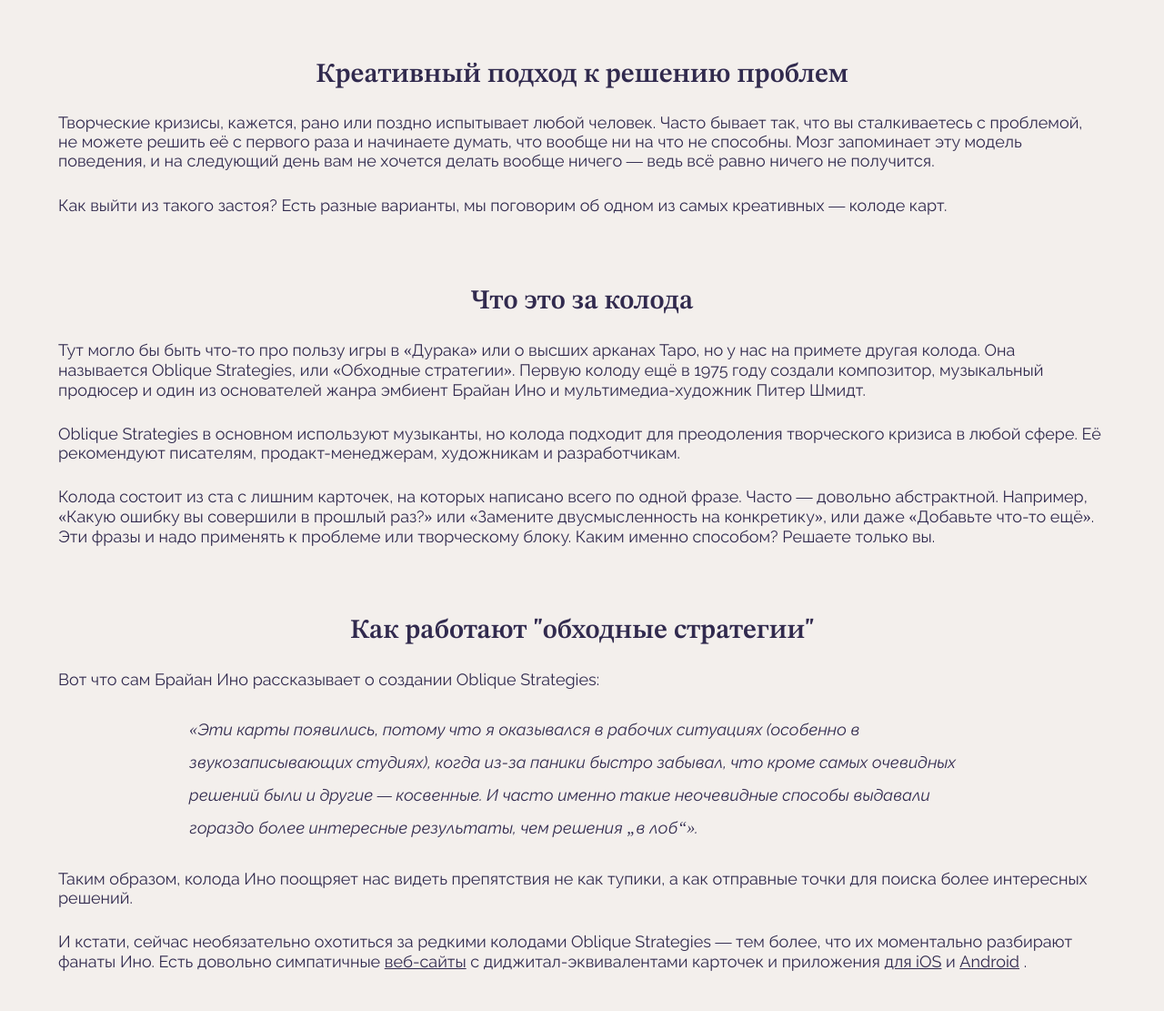
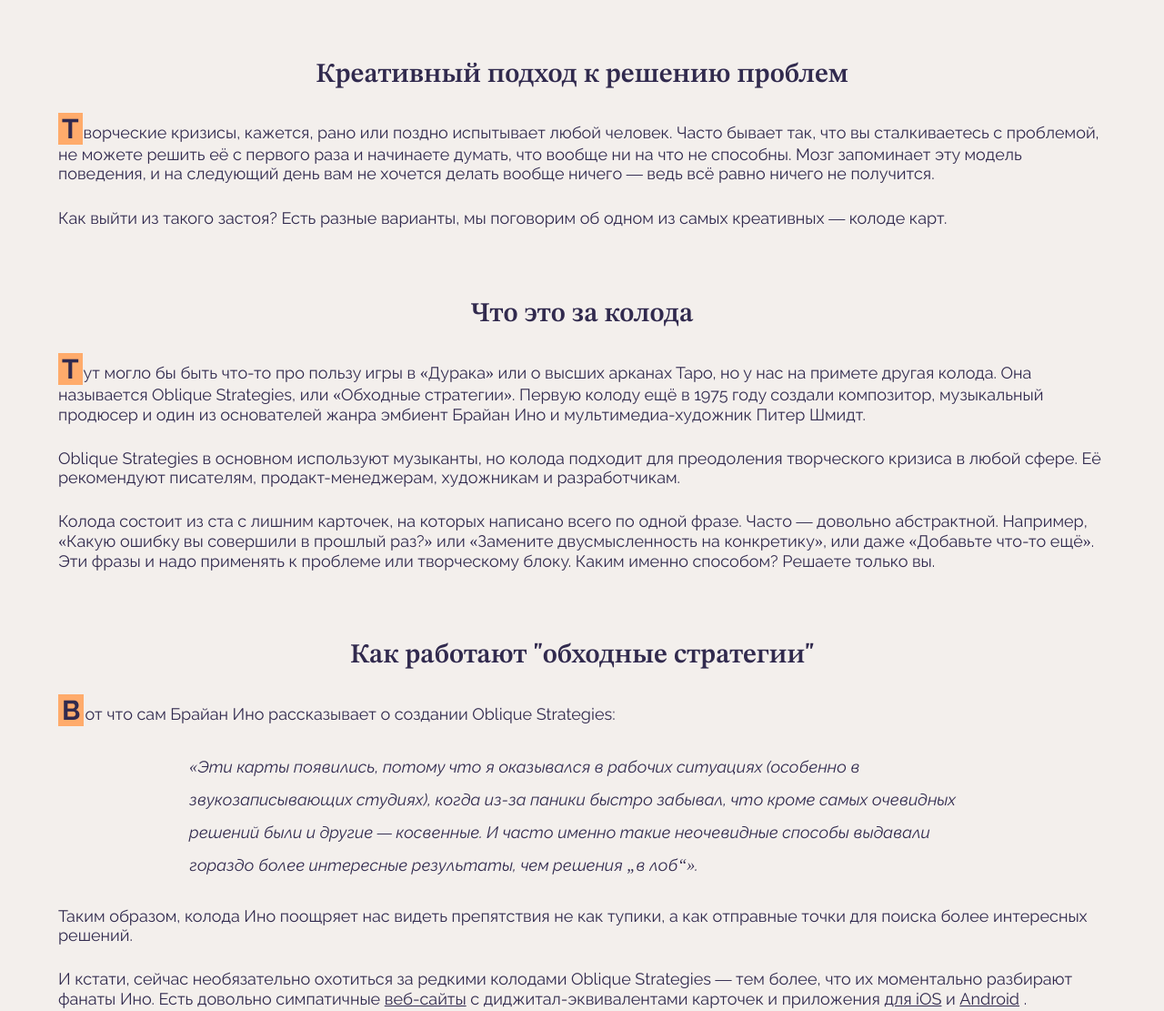
Before and after one commit to r4sk01/cards-will-tell, a plain HTML site: page index.html in a window 1280 px wide. Shown: the part 240-1351 px from the top of the page at 91% size. Drawn offline with Linux system fonts and the light colour scheme.

Commit message:
First letter is styled.

```diff
--- a/index.html
+++ b/index.html
@@ -17,7 +17,7 @@
     </header>
     <main class="content content-section">
       <h2 class="heading content__title">Креативный подход к решению проблем</h2>
-      <div class="content__text-block">
+      <div class="content__text-block content__text-block_type_first-lettered">
         <p class="content__paragraph">
           Творческие кризисы, кажется, рано или поздно испытывает любой человек. Часто бывает так, что вы сталкиваетесь с проблемой, не можете решить её с первого раза и начинаете думать, что вообще ни на что не способны. Мозг запоминает эту модель поведения, и на следующий день вам не хочется делать вообще ничего — ведь всё равно ничего не получится.
         </p>
@@ -26,7 +26,7 @@
         </p>
       </div>
       <h2 class="heading content__title">Что это за колода</h2>
-      <div class="content__text-block">
+      <div class="content__text-block content__text-block_type_first-lettered">
         <p class="content__paragraph">
           Тут могло бы быть что-то про пользу игры в «Дурака» или о высших арканах Таро, но у нас на примете другая колода. Она называется Oblique Strategies, или «Обходные стратегии». Первую колоду ещё в 1975 году создали композитор, музыкальный продюсер и один из основателей жанра эмбиент Брайан Ино и мультимедиа-художник Питер Шмидт.
         </p>
@@ -38,7 +38,7 @@
         </p>
       </div>
       <h2 class="heading content__title">Как работают "обходные стратегии"</h2>
-      <div class="content__text-block">
+      <div class="content__text-block content__text-block_type_first-lettered">
         <p class="content__paragraph">
           Вот что сам Брайан Ино рассказывает о создании Oblique Strategies:
         </p>
--- a/styles/style.css
+++ b/styles/style.css
@@ -102,3 +102,12 @@ figure {
   inset-block-start: 50%;
   inset-inline-start: -25px;
 }
+
+.content__text-block_type_first-lettered .content__paragraph:first-of-type::first-letter {
+  display: inline-block;
+  margin-inline-end: 1px;
+  padding: 0 4px;
+  font-weight: 700;
+  font-size: 30px;
+  background-color: var(--accent-color);
+}
```
